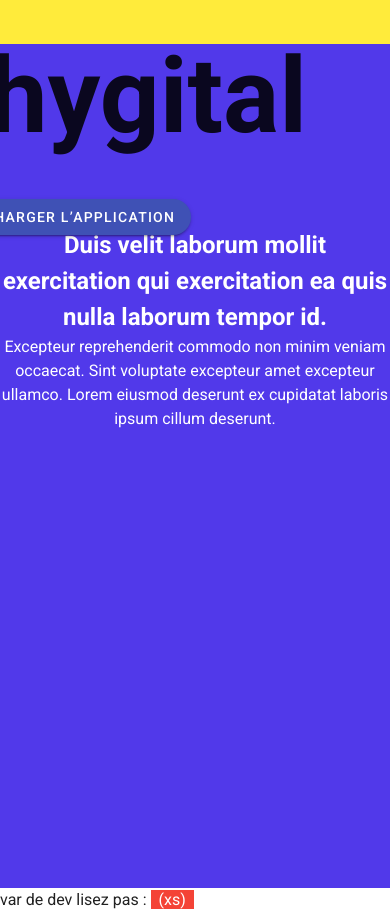
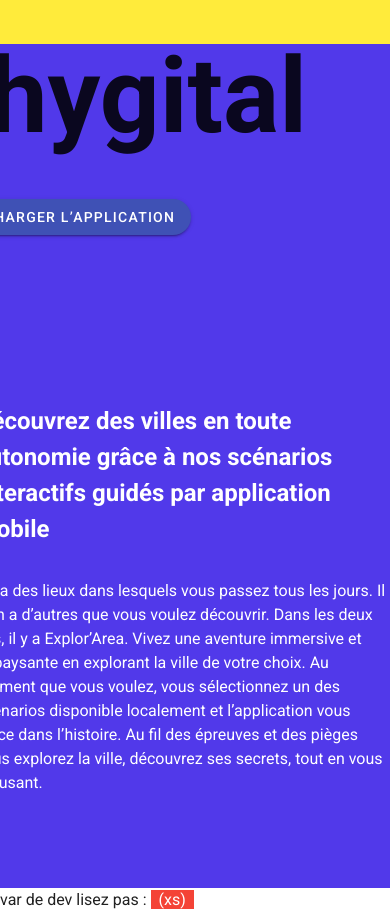
Before and after one commit to CedricBardaine/mds.lean-project-landing-page, a Vue app: page / in a window 390 px wide. Shown: the part 800-1712 px from the top of the page. Built offline with nearby package versions, Linux system fonts and the light colour scheme.

Commit message:
create non-responsive whatisit

```diff
--- a/src/App.vue
+++ b/src/App.vue
@@ -8,11 +8,7 @@
       <!-- DIV : HERO  -->
 
       <div id="idHero" style="height: 100vh">
-        <v-row
-          id="idMenu"
-          no-gutters
-          style="height: 5%"
-        >
+        <v-row id="idMenu" no-gutters style="height: 5%">
           <v-row class="px-2" no-gutters align="center" justify="start">
             <span> Explor</span> <span class="indigo--text">'Area</span>
           </v-row>
@@ -27,7 +23,7 @@
 
         <v-row
           id="idHero-content"
-          class="yellow "
+          class="yellow"
           no-gutters
           align="center"
           justify="center"
@@ -59,17 +55,33 @@
         justify="center"
         style="background-color: #5139ea; color: white; height: 100vh"
       >
-        <v-col class="text-center" style="max-width: 830px">
-          <h2>
-            Duis velit laborum mollit exercitation qui exercitation ea quis
-            nulla laborum tempor id.
-          </h2>
-          <p>
-            Excepteur reprehenderit commodo non minim veniam occaecat. Sint
-            voluptate excepteur amet excepteur ullamco. Lorem eiusmod deserunt
-            ex cupidatat laboris ipsum cillum deserunt.
-          </p>
-          <v-img src="./assets/img/aie aie aie 1.png"> </v-img>
+        <v-col class="" style="">
+          <v-row>
+            <v-row class="col-12 col-sm-6">
+              <v-img src="./assets/img/aie aie aie 1.png"> </v-img>
+            </v-row>
+            <v-row class="col-12 col-sm-6">
+              <v-row class="pb-4" align="end">
+                <h2>
+                  Découvrez des villes en toute autonomie grâce à nos scénarios
+                  interactifs guidés par application mobile
+                </h2>
+              </v-row>
+
+              <v-row class="pt-4" align="start">
+                <p>
+                  Il y a des lieux dans lesquels vous passez tous les jours. Il
+                  y en a d’autres que vous voulez découvrir. Dans les deux cas,
+                  il y a Explor’Area. Vivez une aventure immersive et dépaysante
+                  en explorant la ville de votre choix. Au moment que vous
+                  voulez, vous sélectionnez un des scénarios disponible
+                  localement et l’application vous lance dans l’histoire. Au fil
+                  des épreuves et des pièges vous explorez la ville, découvrez
+                  ses secrets, tout en vous amusant.
+                </p>
+              </v-row>
+            </v-row>
+          </v-row>
         </v-col>
       </v-row>
 
@@ -102,6 +114,12 @@ export default {
 </script>
 
 <style >
+
+h2 {
+  /* font-size: 70px;
+  font-weight: 600; */
+}
+
 .custom-mainTitle {
   /* font-family: Averta CY; */
   font-size: 105px;
@@ -111,4 +129,5 @@ export default {
   font-size: 18px;
   font-weight: 600;
 }
+
 </style>
```
